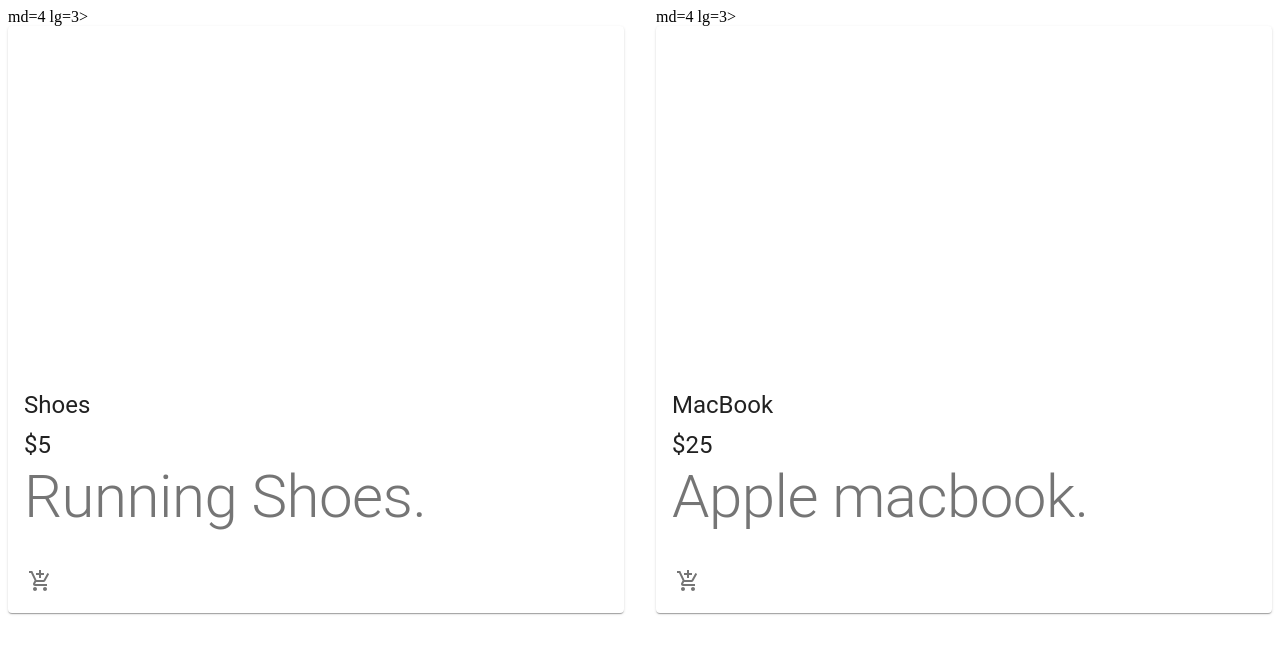
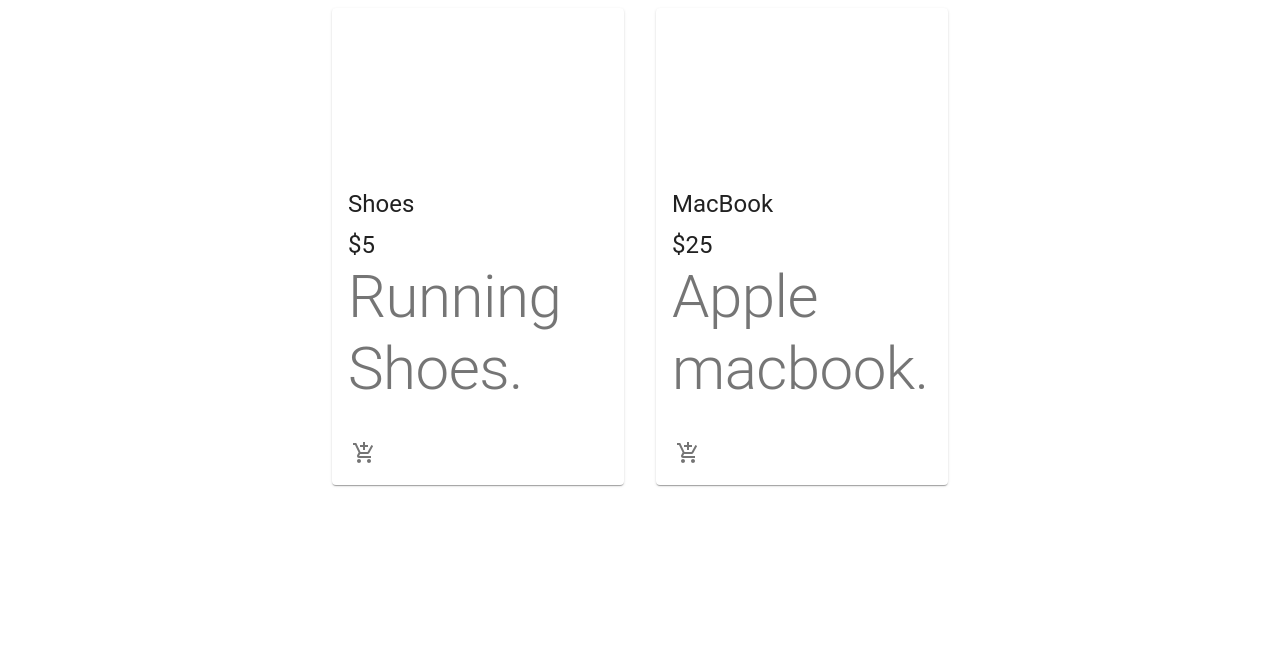
Before and after one commit to afirdaus04/javascriptcommerce, a React (Create React App) app: page / in a window 1280 px wide. Shown: the top 654 px of the page. Built offline with nearby package versions, Linux system fonts and the light colour scheme.

Commit message:
betulkan arrow

```diff
--- a/src/components/Products/Products.jsx
+++ b/src/components/Products/Products.jsx
@@ -16,7 +16,7 @@
         <main>
         <Grid container justify="center" spacing={4}>
             {products.map((product) => (
-                    <Grid item key={product.id} xs={12} sm={6}> md={4} lg={3}>
+                    <Grid item key={product.id} xs={12} sm={6} md={4} lg={3}>
                         <Product product={product} />
                     </Grid>
                 ))}
```
